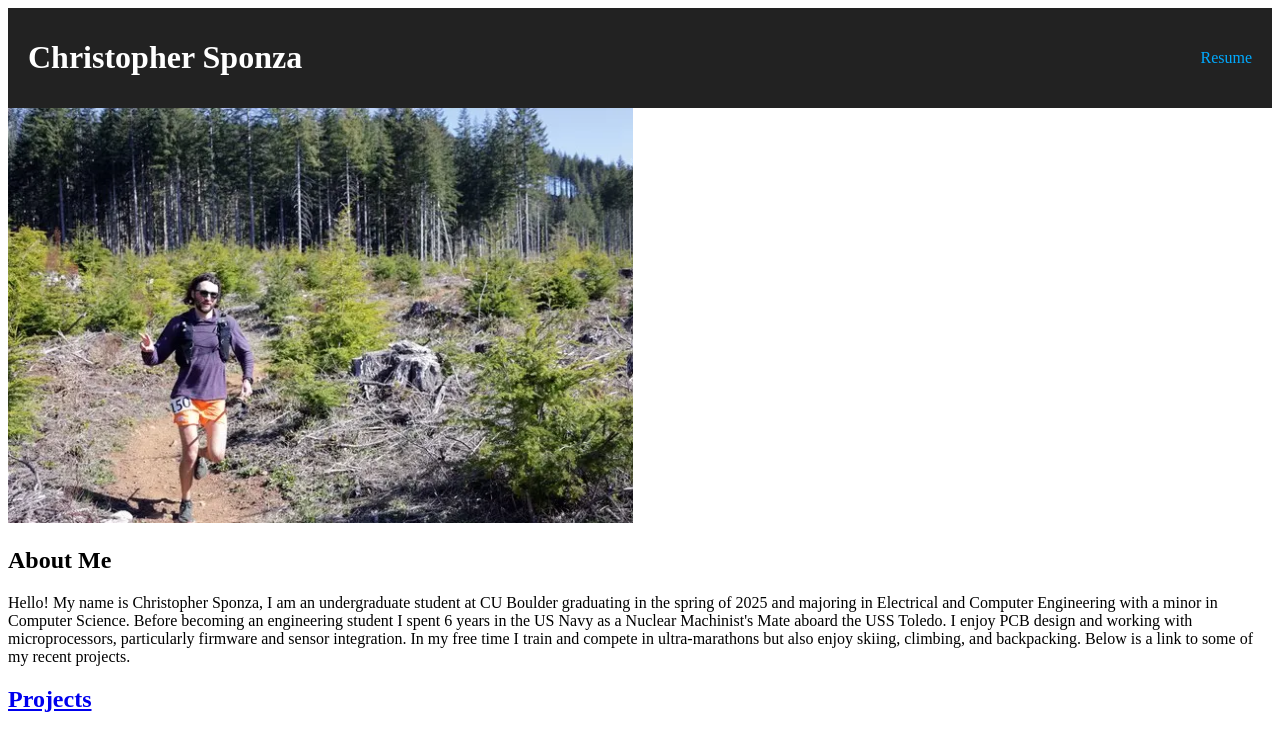
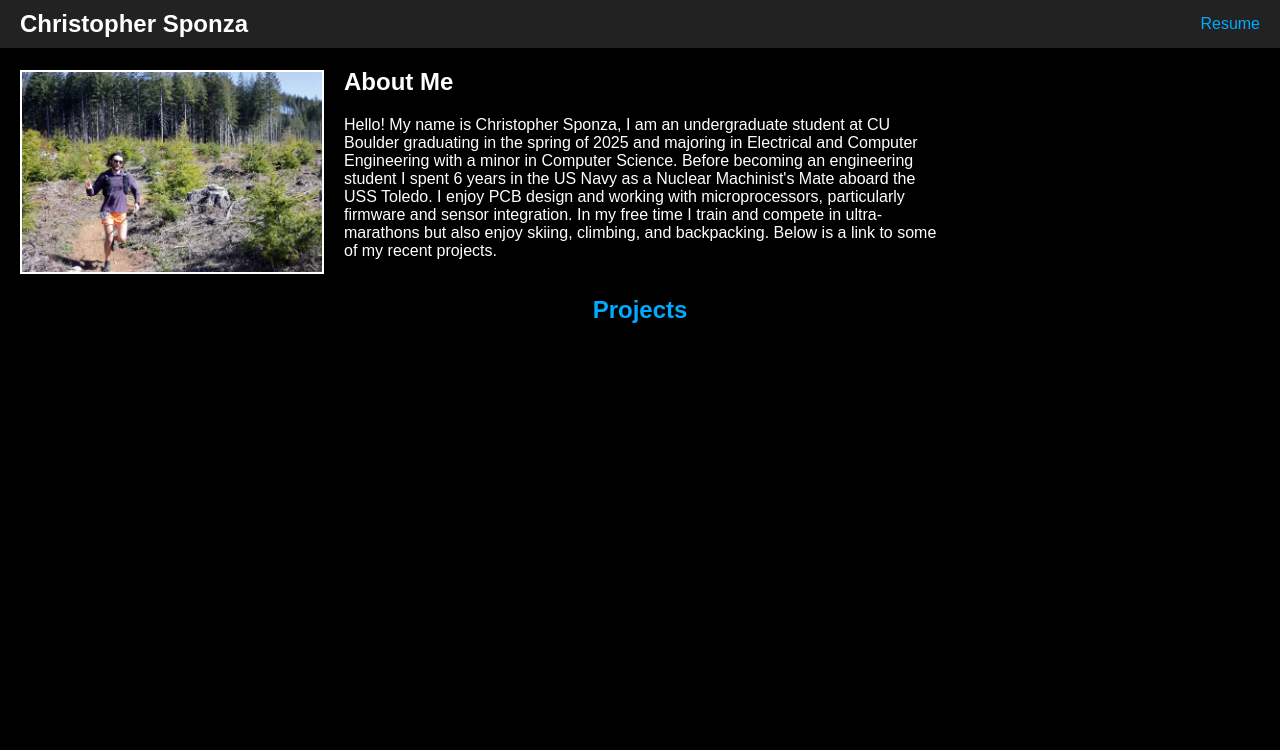
Before and after one commit to csponza/csponza.github.io, a plain HTML site: page index.html in a window 1280 px wide. Drawn offline with Linux system fonts and the light colour scheme.

Commit message:
Update style.css

```diff
--- a/style.css
+++ b/style.css
@@ -1,25 +1,71 @@
+/* General reset and body styling */
+body {
+  background-color: black; /* Restore black background */
+  color: white;
+  font-family: Arial, sans-serif;
+  margin: 0;
+  padding: 0;
+}
+
 /* Header styling for name and resume link */
 header {
   background-color: #222;
   color: white;
-  padding: 10px 20px; /* Add padding to the header for spacing */
-  display: flex; /* Flexbox for alignment */
-  justify-content: space-between; /* Align content to the left and right */
-  align-items: center; /* Vertically center items */
+  padding: 10px 20px;
+  display: flex;
+  justify-content: space-between;
+  align-items: center;
 }
 
-.name {
+header h1 {
   margin: 0;
-  font-size: 1.5em; /* Adjust font size */
-  font-weight: bold;
+  font-size: 1.5em;
 }
 
 .resume-link {
-  font-size: 1em; /* Match styling to the site theme */
-  color: #00aaff; /* Same as other links */
+  font-size: 1em;
+  color: #00aaff;
   text-decoration: none;
 }
 
 .resume-link:hover {
-  text-decoration: underline; /* Hover effect for the link */
+  text-decoration: underline;
 }
+
+/* About section styling */
+.about-container {
+  display: flex;
+  justify-content: flex-start; /* Align items to the left */
+  align-items: center; /* Vertically center content */
+  margin: 20px;
+  gap: 20px;
+}
+
+.profile-photo {
+  width: 300px; /* Adjust the photo width */
+  height: auto; /* Maintain aspect ratio */
+  border: 2px solid white;
+}
+
+.about-me {
+  max-width: 600px; /* Optional: limit the width of the text block */
+}
+
+.about-me h2 {
+  margin-top: 0;
+}
+
+a {
+  color: #00aaff;
+  text-decoration: none;
+}
+
+a:hover {
+  text-decoration: underline;
+}
+
+/* Section styling */
+section {
+  margin: 20px;
+  text-align: center;
+}
```
